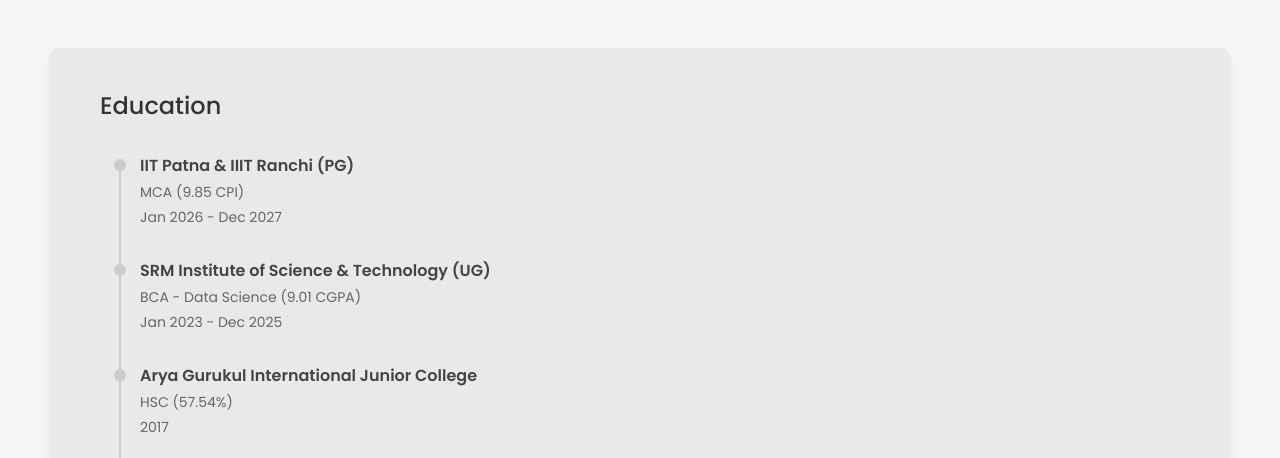
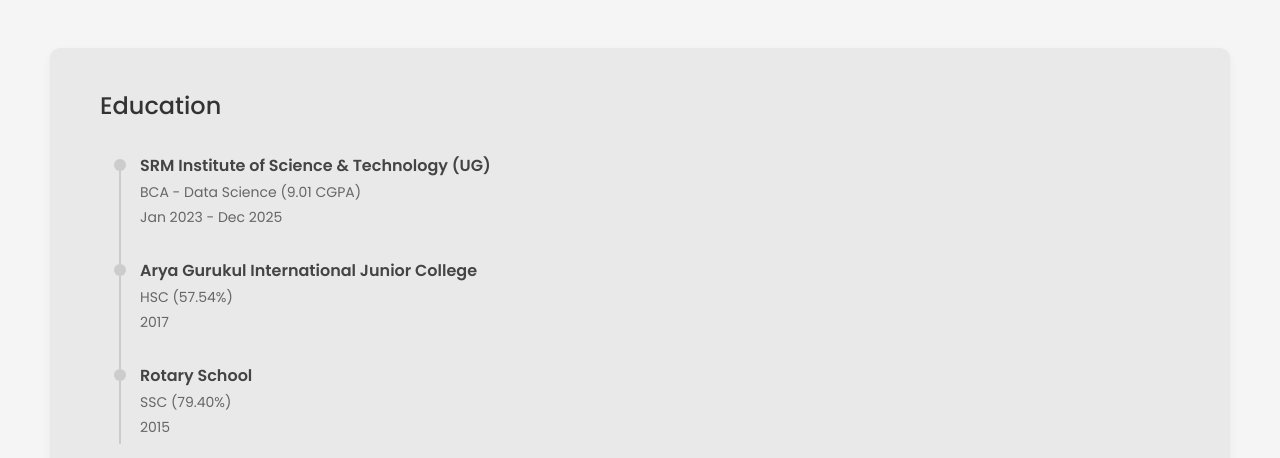
Before and after one commit to sryagit/sryagit.github.io, a plain HTML site: page index.html in a window 1280 px wide. Shown: the part 494-952 px from the top of the page. Drawn offline with Linux system fonts and the light colour scheme.

```diff
--- a/index.html
+++ b/index.html
@@ -104,13 +104,13 @@ function toggleMenu(){
 <section id="education-container">
     <h2>Education</h2>
 
-    <div class="timeline">
+    <div class="timeline"><!--
 
         <div class="timeline-item">
             <h3>IIT Patna & IIIT Ranchi (PG)</h3>
             <p>MCA (9.85 CPI)</p>
             <p class="year">Jan 2026 - Dec 2027</p>
-        </div><!---->
+        </div>-->
 
         <div class="timeline-item">
             <h3>SRM Institute of Science & Technology (UG)</h3>
```
